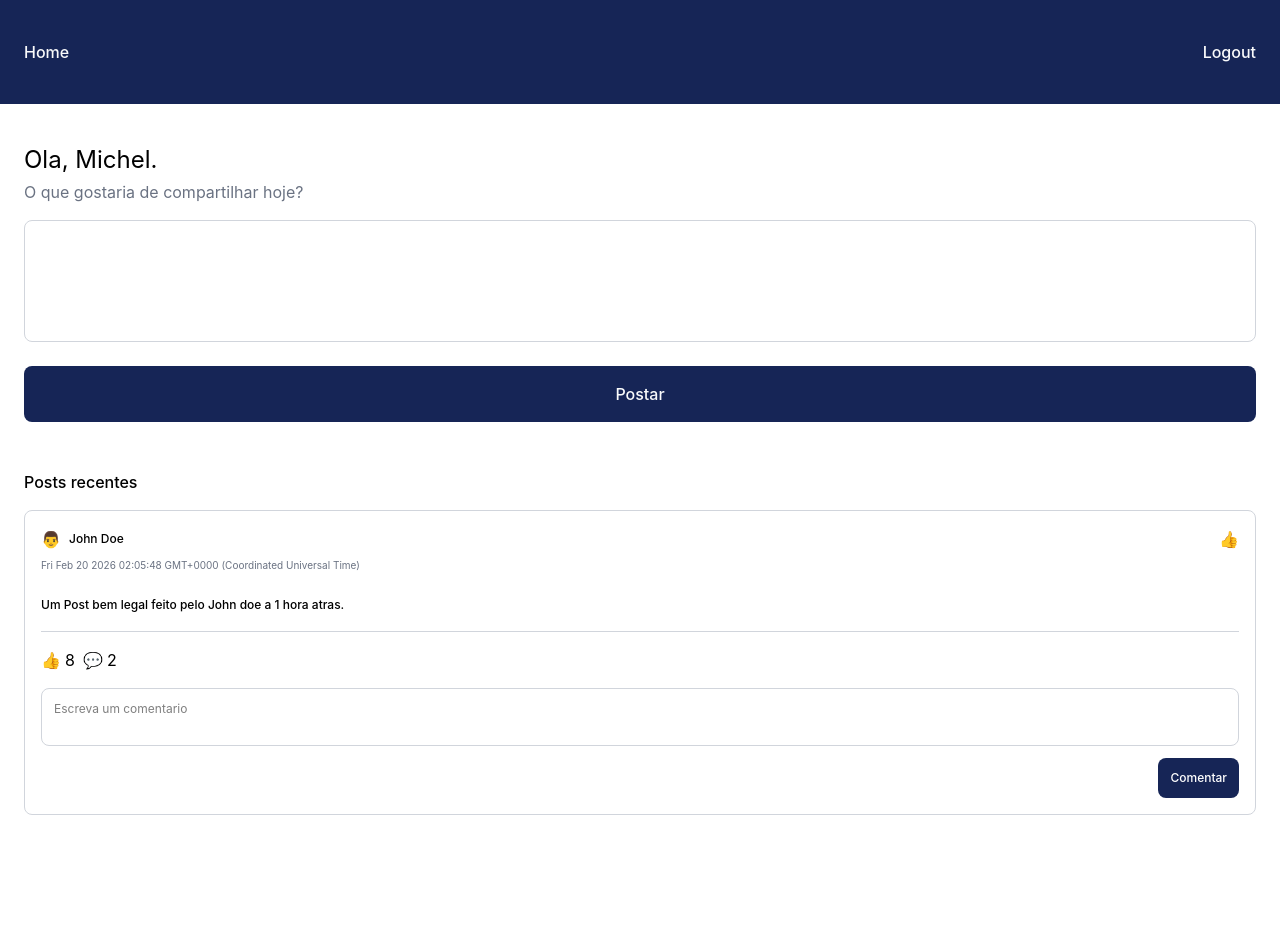
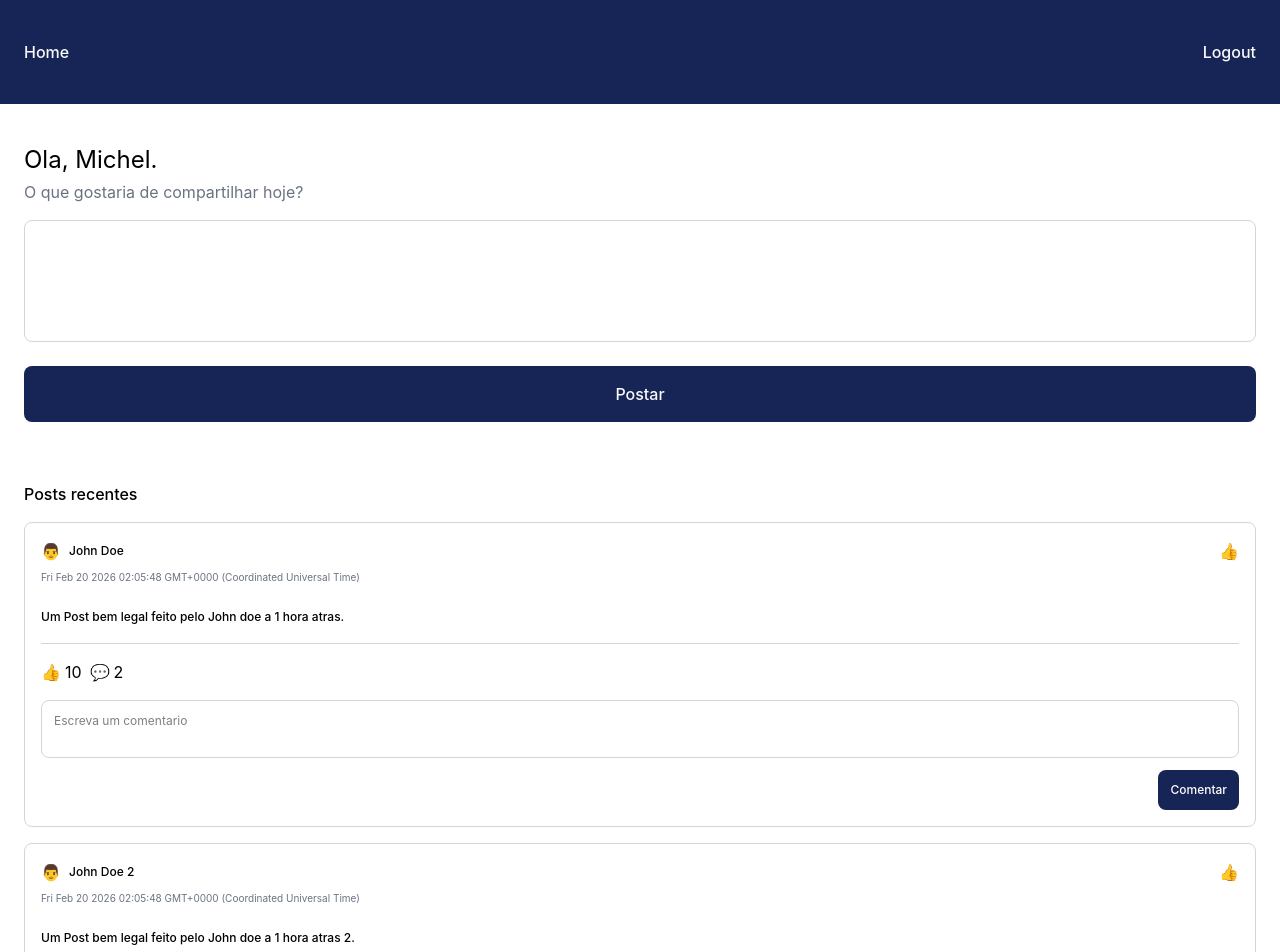
Before and after one commit to michelzaum/sayit, a React (Vite) app: page / in a window 1280 px wide. Shown: the top 952 px of the page. Before the commit the page ends 815 px from the top, so only its background shows below. Built offline with nearby package versions, Linux system fonts and the light colour scheme.

Commit message:
feat: display a list of posts (mocked data)

```diff
--- a/src/components/feed/index.tsx
+++ b/src/components/feed/index.tsx
@@ -1,21 +1,26 @@
 import { CreatePost } from "../create-post";
 import { Post } from "../post";
+import { mockPosts } from "./mock";
 
 export function Feed() {
+  const posts = mockPosts;
+
   return (
     <div className="flex flex-col gap-12 mt-10 px-6">
       <CreatePost authorName="Michel" />
 
-      <div className="flex flex-col gap-4">
+      <div className="flex flex-col gap-4 py-3">
         <span className="text-base font-medium">Posts recentes</span>
-        <Post
-          authorImage="👨️"
-          authorName="John Doe"
-          createdAt={new Date()}
-          postContent="Um Post bem legal feito pelo John doe a 1 hora atras."
-          likesCount={8}
-          commentsCount={2}
-        />
+        {posts.map((post) => (
+          <Post
+            authorImage={post.authorImage}
+            authorName={post.authorName}
+            createdAt={post.createdAt}
+            postContent={post.postContent}
+            likesCount={post.likesCount}
+            commentsCount={post.commentsCount}
+          />
+        ))}
       </div>
     </div>
   );
--- /dev/null
+++ b/src/components/feed/mock.ts
@@ -0,0 +1,18 @@
+export const mockPosts = [
+  {
+    authorImage: "👨️",
+    authorName: "John Doe",
+    createdAt: new Date(),
+    postContent: "Um Post bem legal feito pelo John doe a 1 hora atras.",
+    likesCount: 10,
+    commentsCount: 2,
+  },
+  {
+    authorImage: "👨️",
+    authorName: "John Doe 2",
+    createdAt: new Date(),
+    postContent: "Um Post bem legal feito pelo John doe a 1 hora atras 2.",
+    likesCount: 15,
+    commentsCount: 3,
+  },
+];
```
